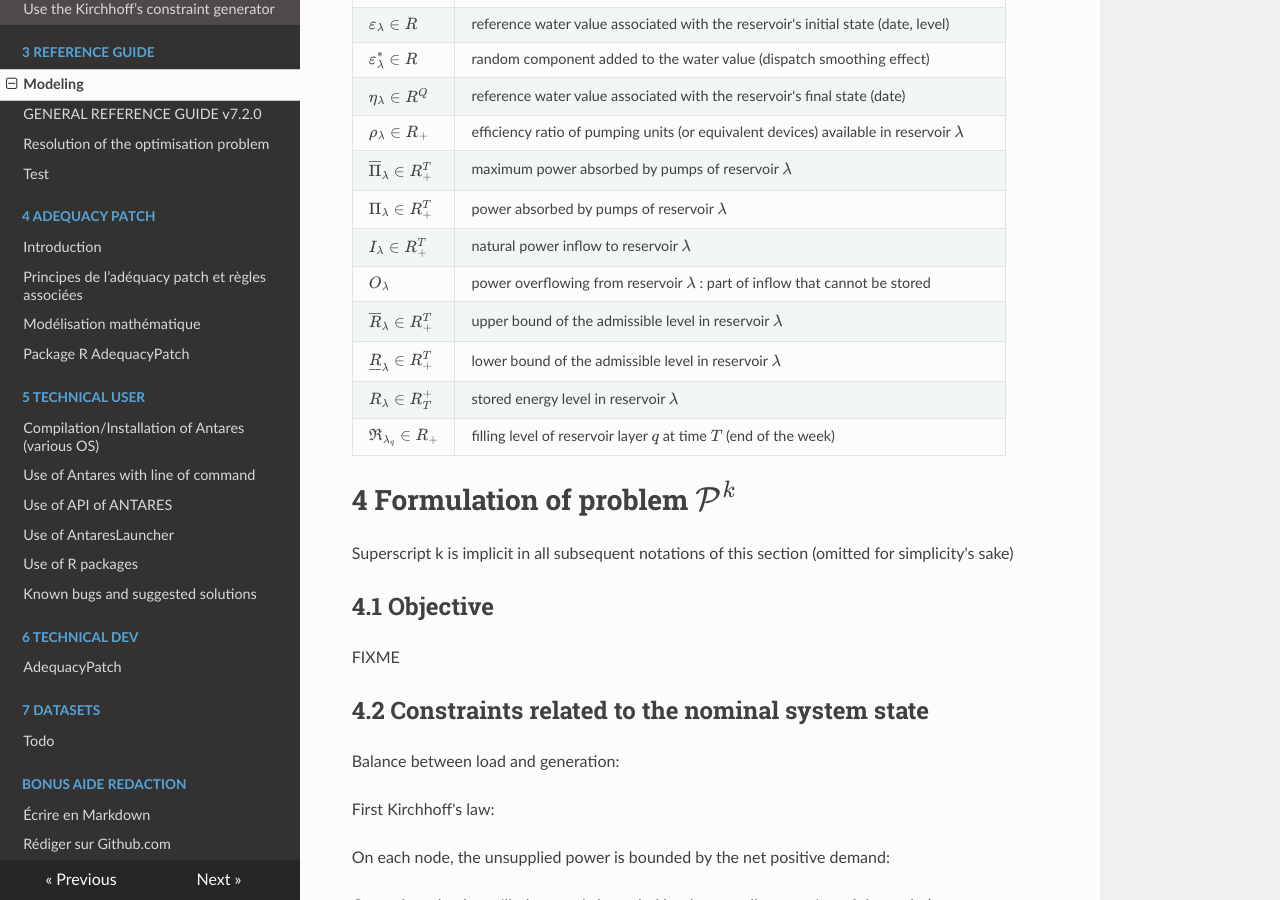
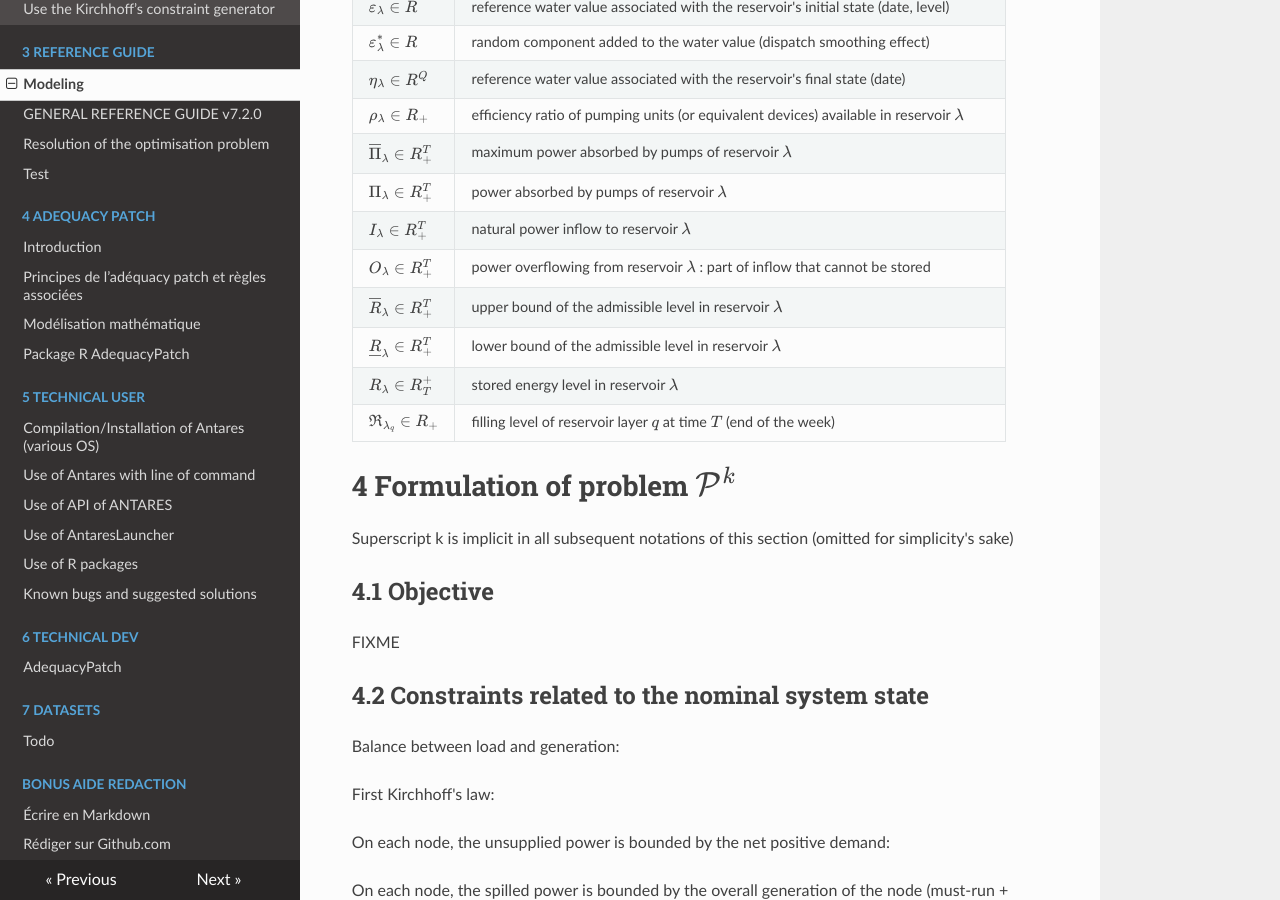
Before and after one commit to AntaresSimulatorTeam/antares-doc, an MkDocs documentation site: the page built from docs/3-reference-guide/modeling.md, in a window 1280 px wide and 900 px high, scrolled down 7667 px. Built offline with MkDocs 1.6.1, drawn with Linux system fonts in a browser that asks for light colours; nearby versions of some CDN libraries; formulas are drawn with MathJax 3.

Commit message:
Fix previous commit

```diff
--- a/docs/3-reference-guide/modeling.md
+++ b/docs/3-reference-guide/modeling.md
@@ -144,7 +144,6 @@ The next sections of this document develop the following subjects:
 | \\(M_\theta^+ \in N^T\\)                                      | number of units in cluster changing from state off to state on in cluster \\(\theta\\) |
 | \\(M_\theta^- \in N^T\\)                                      | number of units in cluster changing from state on to state off in cluster \\(\theta\\) |
 | \\(M_\theta^{--} \in N^T\\)                                   | number of units in cluster changing from state on to state outage cluster \\(\theta\\) |
-|                                                               |                                                                                        |
 
 ## 3.4 Reservoir-type hydropower units (or other power storage facilities)
 **TODO : add units**
@@ -168,7 +167,7 @@ The next sections of this document develop the following subjects:
 | \\(\overline{\Pi}\_\lambda \in R_+^T\\) | maximum power absorbed by pumps of reservoir \\(\lambda\\)                                                                           |
 | \\(\Pi\_\lambda \in R_+^T\\)            | power absorbed by pumps of reservoir \\(\lambda\\)                                                                                   |
 | \\(I\_\lambda \in R^T_+\\)              | natural power inflow to reservoir \\(\lambda\\)                                                                                      |
-| \\(O\_\lambda\\)                        | power overflowing from reservoir \\(\lambda\\) : part of inflow that cannot be stored                                                |
+| \\(O\_\lambda \in R_+^T\\)              | power overflowing from reservoir \\(\lambda\\) : part of inflow that cannot be stored                                                |
 | \\(\overline{R}\_\lambda \in R_+^T\\)   | upper bound of the admissible level in reservoir \\(\lambda\\)                                                                       |
 | \\(\underline{R}\_\lambda \in R_+^T\\)  | lower bound of the admissible level in reservoir \\(\lambda\\)                                                                       |
 | \\(R\_\lambda \in R_T^+\\)              | stored energy level in reservoir \\(\lambda\\)                                                                                       |
```
